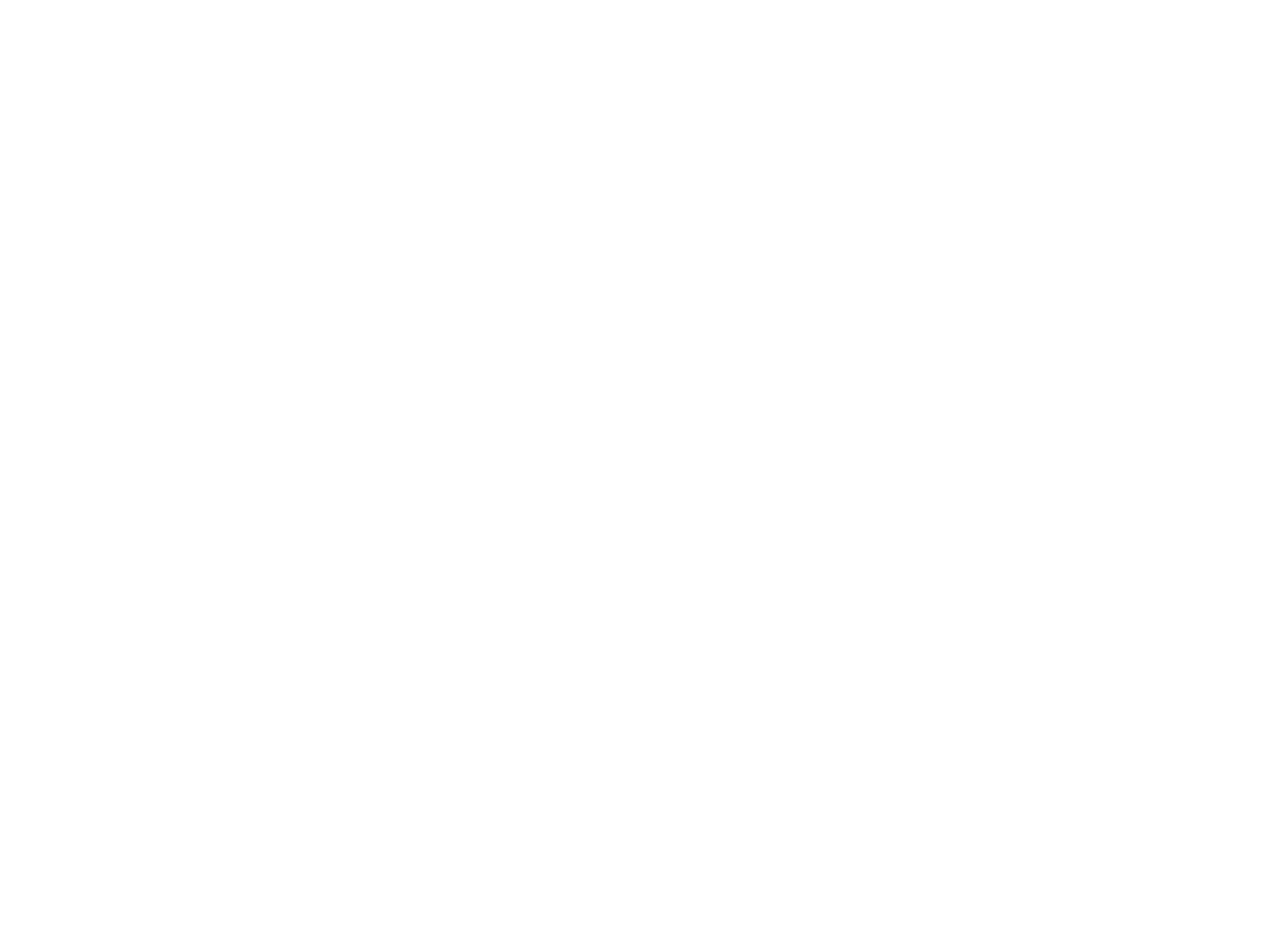
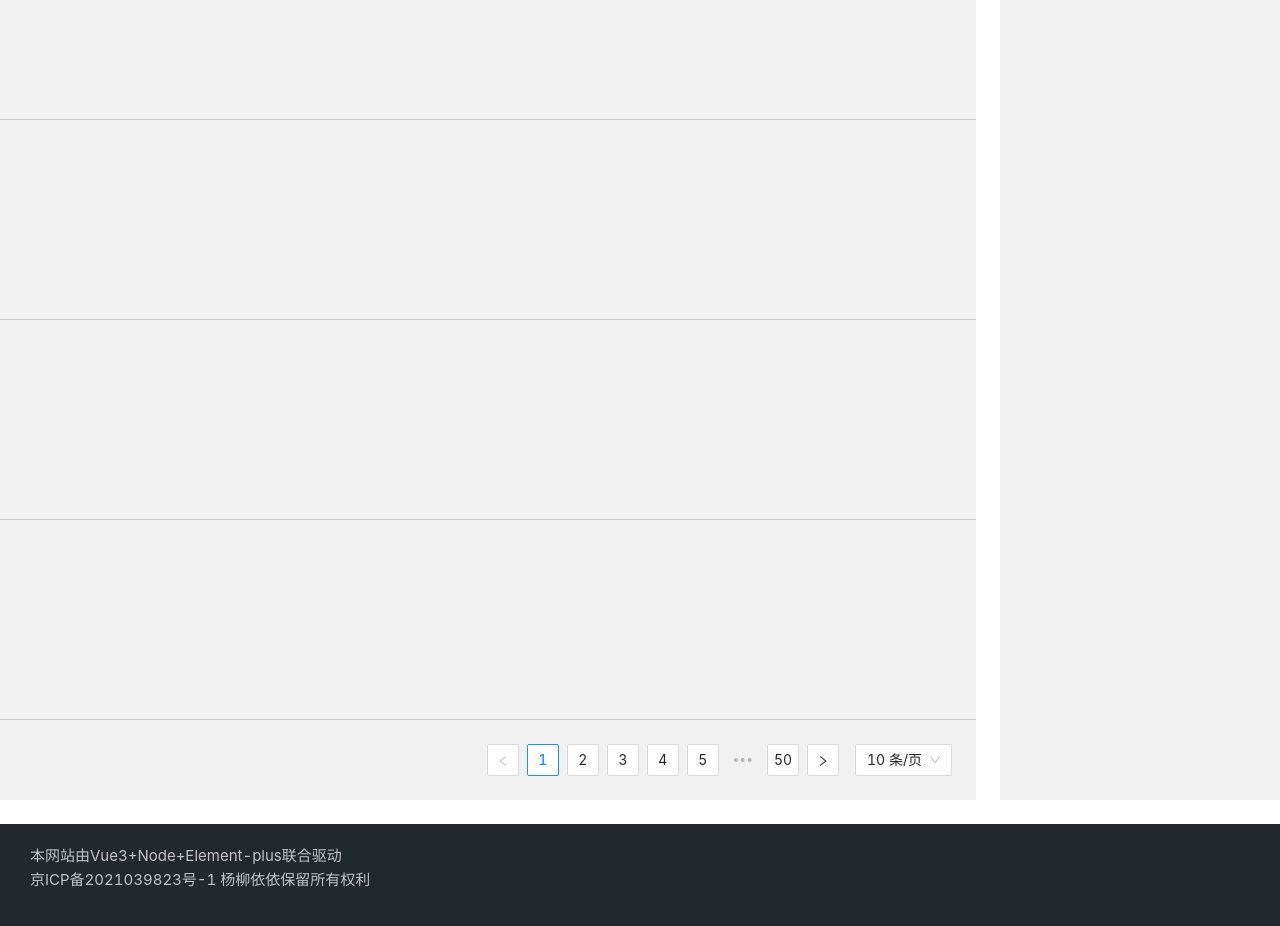
Before and after one commit to ChunGui-MengLiRen/baixuege, a Vue app in the folder baixuege-page/: page /article in a window 1280 px wide. Shown: the part 1360-2286 px from the top of the page. Before the commit the page ends 800 px from the top, so only its background shows below. Built offline with nearby package versions, Linux system fonts and the light colour scheme.

Commit message:
文章页面搭建

```diff
--- a/baixuege-page/package.json
+++ b/baixuege-page/package.json
@@ -8,6 +8,8 @@
     "preview": "vite preview"
   },
   "dependencies": {
+    "ant-design-vue": "^3.2.12",
+    "dayjs": "^1.11.5",
     "vue": "^3.2.25",
     "vue-router": "^4.1.5"
   },
--- a/baixuege-page/src/App.vue
+++ b/baixuege-page/src/App.vue
@@ -1,11 +1,12 @@
 <script setup>
-// This starter template is using Vue 3 <script setup> SFCs
-// Check out https://vuejs.org/api/sfc-script-setup.html#script-setup
-// import HelloWorld from './components/HelloWorld.vue'
+import zhCN from "ant-design-vue/es/locale/zh_CN";
+import dayjs from "dayjs";
+import "dayjs/locale/zh-cn";
+dayjs.locale("zh-cn");
 </script>
 
 <template>
-  <!-- <img alt="Vue logo" src="./assets/logo.png" /> -->
-  <!-- <HelloWorld msg="Hello Vue 3 + Vite" /> -->
-  <router-view />
+  <a-config-provider :locale="zhCN">
+    <router-view />
+  </a-config-provider>
 </template>
--- a/baixuege-page/src/style/index.less
+++ b/baixuege-page/src/style/index.less
@@ -16,6 +16,8 @@
 ul,
 ol {
   list-style: none;
+  margin: 0;
+  padding: 0;
 }
 
 .container {
--- a/baixuege-page/src/views/article/index.vue
+++ b/baixuege-page/src/views/article/index.vue
@@ -1,7 +1,56 @@
 <script setup></script>
 
 <template>
-  <div class="wrap">文章</div>
+  <div class="container wrap">
+    <div class="article-box">
+      <ul>
+        <li v-for="i in 10" :key="i" class="article-item"></li>
+      </ul>
+      <div class="pagination">
+        <a-pagination v-model:current="current" :total="500" />
+      </div>
+    </div>
+
+    <div class="card-box"></div>
+  </div>
+  <footer class="footer">
+    <div class="container">
+      <div>本网站由Vue3+Node+Element-plus联合驱动</div>
+      <div>京ICP备2021039823号-1 杨柳依依保留所有权利</div>
+    </div>
+  </footer>
 </template>
 
-<style lang="less" scoped></style>
+<style lang="less" scoped>
+.wrap {
+  padding: 24px 0;
+  margin: 0 auto;
+  display: flex;
+  gap: 24px;
+}
+.article-box {
+  flex: 1;
+  background-color: #f2f2f2;
+  .article-item {
+    height: 200px;
+    border-bottom: 1px solid #ccc;
+  }
+  .pagination {
+    padding: 24px;
+    text-align: right;
+  }
+}
+
+.card-box {
+  width: 280px;
+  background-color: #f2f2f2;
+}
+
+.footer {
+  background: #22292d;
+  color: #c0c2c3;
+  padding: 20px 30px 25px;
+  font-size: 15px;
+  height: 260px;
+}
+</style>
```
Also changed, not shown: baixuege-page/src/main.js (+8 -5 lines), 1 other file (tests, documents, lock files or other folders).
